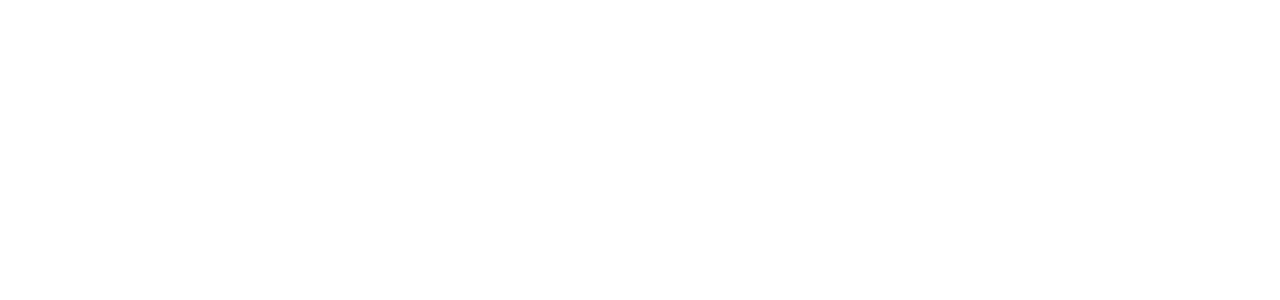
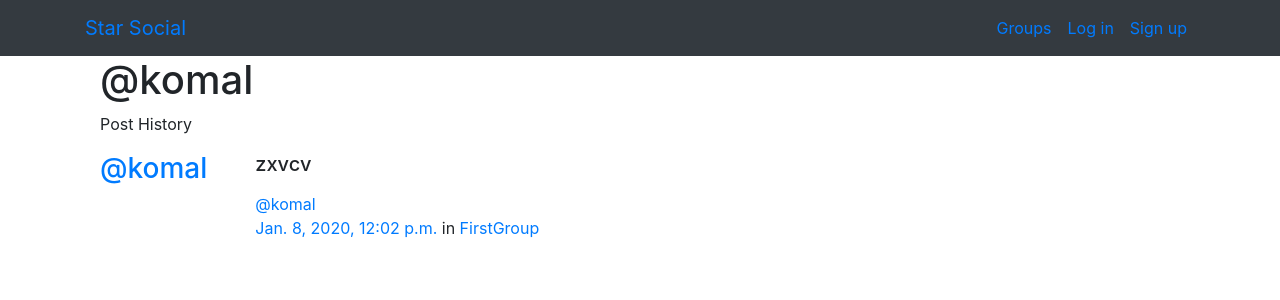
Before and after one commit to PRIYANSUPULAK/Social_Networking_Website, a Django app: a page that uses Website/posts/templates/posts/user_post_list.html in a window 1280 px wide. Before the commit the part shown is empty. Shown: the top 300 px of the page. Run offline with Django 3.2, Linux system fonts and the light colour scheme; data comes from the database, SQL or seed files in the repository; both versions use the stored data as it was after the commit; some libraries are stand-ins or nearby versions.

Commit message:
minor bug fixing

```diff
--- a/Website/groups/models.py
+++ b/Website/groups/models.py
@@ -36,7 +36,7 @@ class Group(models.Model):
         super().save(*args,**kwargs)
 
     def get_absolute_url(self):
-        return reverse('group:single',kwargs = {'slug':self.slug})
+        return reverse('groups:single',kwargs = {'slug':self.slug})
 
     class Meta:
         ordering = ['name']
--- a/Website/posts/templates/posts/_post.html
+++ b/Website/posts/templates/posts/_post.html
@@ -2,8 +2,10 @@
 	<h3 class="mr-5"><a href="{% url 'posts:for_user' username=post.user.username %}">@{{ post.user.username }}</a></h3>
 
 	<div class="media-body">
-		<strong>{{ post.user.username }}</strong>
+		<!-- <strong>{{ post.user.username }}</strong> -->
 		<h5>{{ post.message_html|safe }}</h5>
+		<span class="username"><a href="{% url 'posts:for_user' username=post.user.username %}">@{{ post.user.username }}</a></span>
+			<br>
 			<time class="time"><a href="{% url 'posts:single' username=post.user.username pk=post.pk %}">{{ post.created_at }}</a></time>
 			{% if post.group %}
 			<span class="group-name">in <a href="#">{{ post.group.name }}</a></span>
--- a/Website/posts/templates/posts/post_list.html
+++ b/Website/posts/templates/posts/post_list.html
@@ -1,5 +1,5 @@
 {% extends "posts/post_base.html" %}
-{% load humanize %}
+<!-- { # % load humanize % #} -->
 
 {% block pre_post_content %}
 <div class="col-md-4">
--- a/Website/posts/templates/posts/user_post_list.html
+++ b/Website/posts/templates/posts/user_post_list.html
@@ -0,0 +1,16 @@
+{% extends "posts/post_base.html" %}
+
+{% block prepost %}
+<div class="col-md-4">
+	<h1>@{{ post_user.username }}</h1>
+	<p>Post History</p>
+</div>
+{% endblock %}
+
+{% block post_content %}
+<div class="col-md-8">
+	{% for post in post_list %}
+		{% include "posts/_post.html" %}
+	{% endfor %}
+</div>
+{% endblock %}
--- a/Website/templates/base.html
+++ b/Website/templates/base.html
@@ -38,4 +38,6 @@
 
     {% endblock %}
 </body>
+<!-- <script src="{% static "simplesocial/js/master.js"%}" type="text/javascript" ></script> -->
+
 </html>
--- a/Website/templates/thanks.html
+++ b/Website/templates/thanks.html
@@ -0,0 +1,5 @@
+{% extends "base.html" %}
+{% block content %}
+<h1>Thanks for visiting! Come back soon!</h1>
+
+{% endblock %}
```
Also changed, not shown: Website/db.sqlite3.
